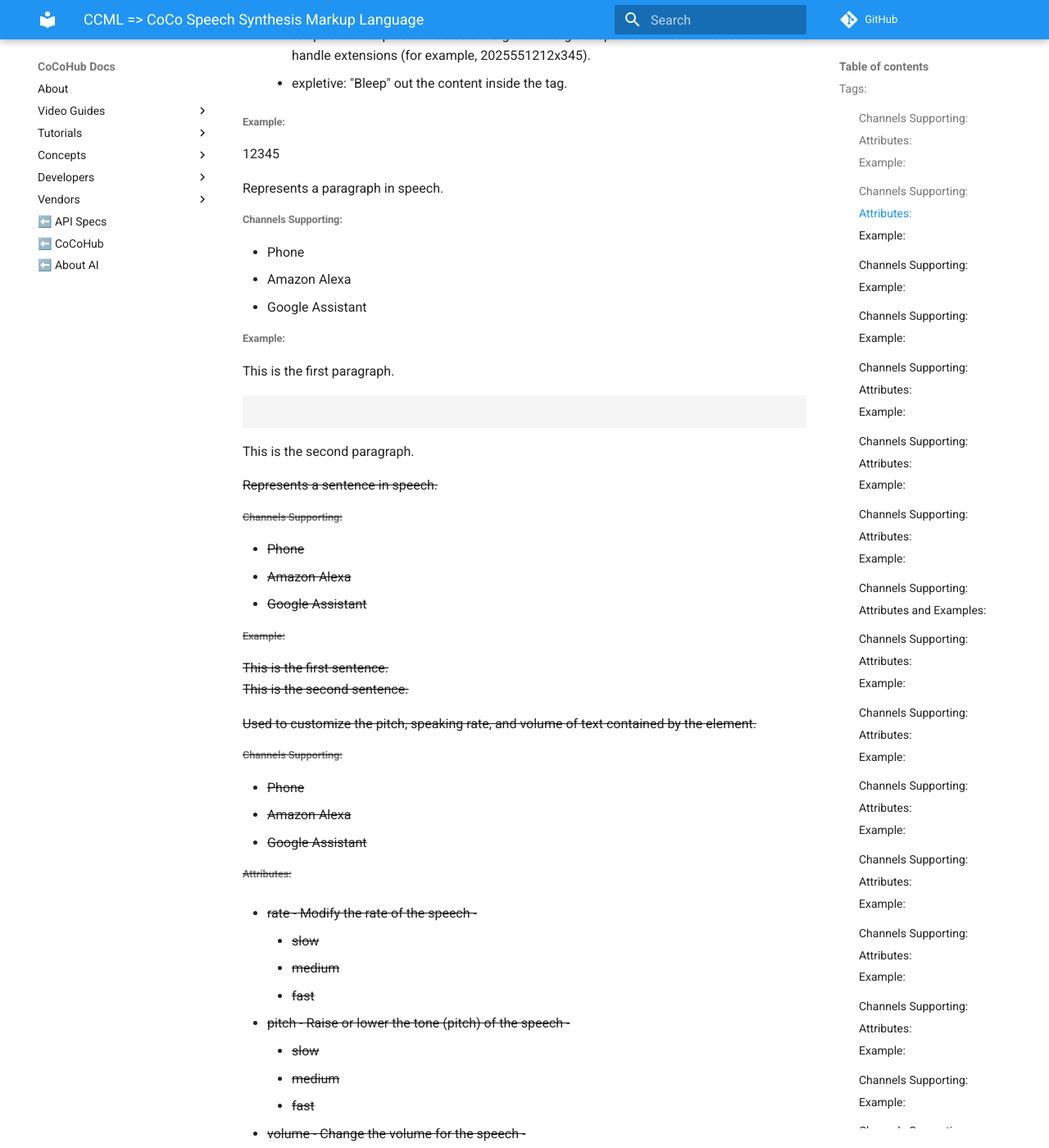
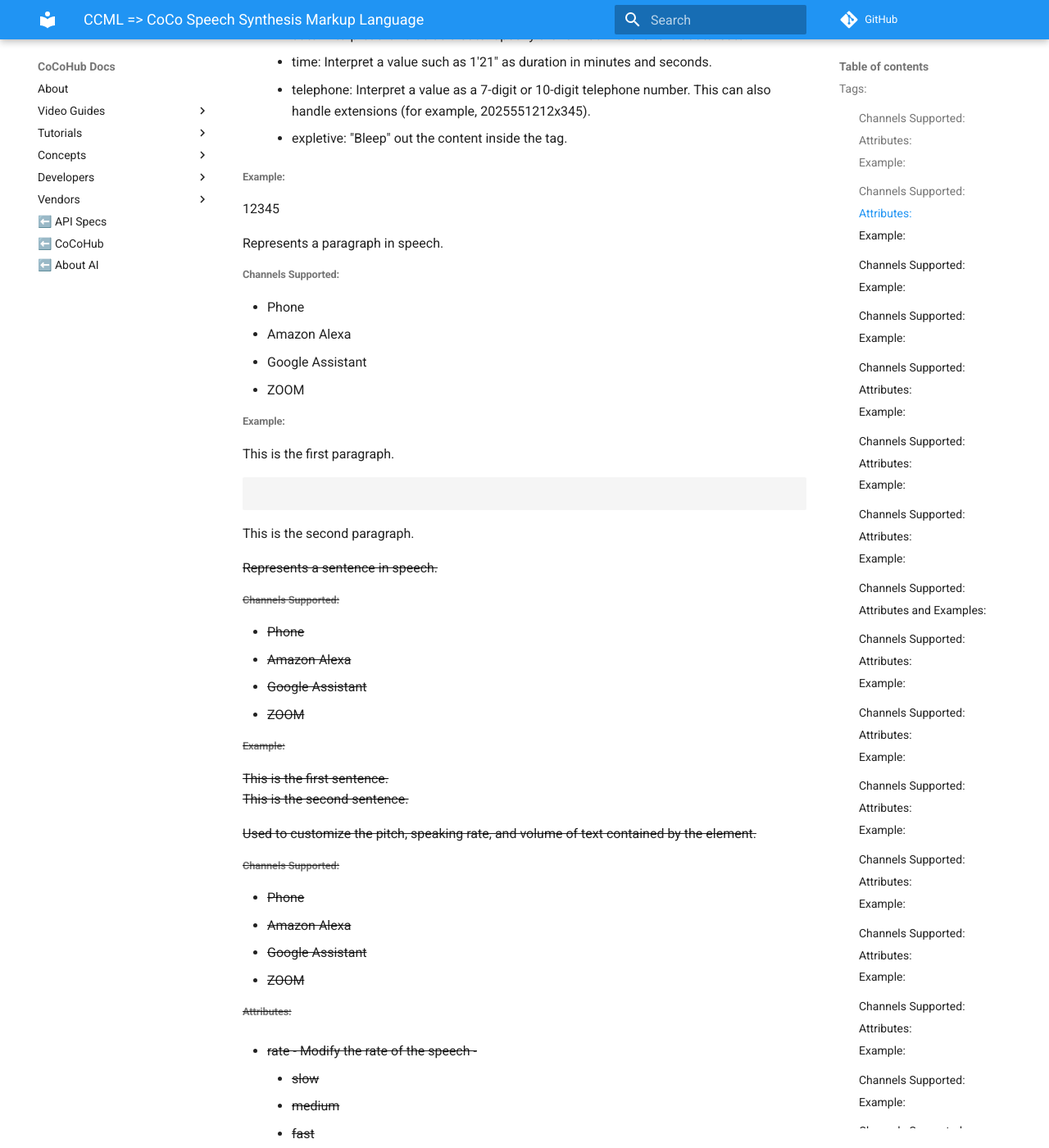
Before and after one commit to ConversationalComponents/docs, an MkDocs documentation site: the page built from docs/CCML.md, in a window 1280 px wide and 1400 px high, scrolled down 1471 px. Shown: the whole window at 82% size. Built offline with MkDocs 1.6.1 and Material for MkDocs 9.7.7, drawn with Linux system fonts in a browser that asks for light colours; comment, search, counter and statistics services are not loaded; some of the changed text lies outside the part shown.

Commit message:
CR fixes.

```diff
--- a/docs/CCML.md
+++ b/docs/CCML.md
@@ -7,10 +7,11 @@ A cross platform speech synthesis markup language.
 #### <break>
 Set pause at the conversation.
 
-###### Channels Supporting:
+###### Channels Supported:
 * Phone
 * Amazon Alexa
 * Google Assistant
+* ZOOM
 
 ###### Attributes:
 * strength -
@@ -29,10 +30,11 @@ Lakritz is tasty <break time="3s"/> Nooot!
 #### <say-as>
 The tag lets you indicate information about the type of text construct that is contained within the tag.
 
-###### Channels Supporting:
+###### Channels Supported:
 * Phone
 * Amazon Alexa
 * Google Assistant
+* ZOOM
 
 ###### Attributes:
 * interpret-as -
@@ -53,10 +55,11 @@ The tag lets you indicate information about the type of text construct that is c
 
 Represents a paragraph in speech.
 
-###### Channels Supporting:
+###### Channels Supported:
 * Phone
 * Amazon Alexa
 * Google Assistant
+* ZOOM
 
 ###### Example:
 <p>This is the first paragraph.</p>
@@ -66,10 +69,11 @@ Represents a paragraph in speech.
 #### <s>
 Represents a sentence in speech.
 
-###### Channels Supporting:
+###### Channels Supported:
 * Phone
 * Amazon Alexa
 * Google Assistant
+* ZOOM
 
 ###### Example:
 <s>This is the first sentence.</s>
@@ -79,10 +83,11 @@ Represents a sentence in speech.
 
 Used to customize the pitch, speaking rate, and volume of text contained by the element.
 
-###### Channels Supporting:
+###### Channels Supported:
 * Phone
 * Amazon Alexa
 * Google Assistant
+* ZOOM
 
 ###### Attributes:
 * rate - Modify the rate of the speech -
@@ -112,10 +117,11 @@ Used to customize the pitch, speaking rate, and volume of text contained by the
 
 Emphasis changes rate and volume of the speech. More emphasis is spoken louder and slower. Less emphasis is quieter and faster.
 
-###### Channels Supporting:
+###### Channels Supported:
 * Phone
 * Amazon Alexa
 * Google Assistant
+* ZOOM
 
 ###### Attributes:
 * level -
@@ -129,10 +135,11 @@ Hey you,  <emphasis level="strong">come here!</emphasis>
 #### <sub>
 Indicate that the text in the alias attribute value replaces the contained text for pronunciation.
 
-###### Channels Supporting:
+###### Channels Supported:
 * Phone
 * Amazon Alexa
 * Google Assistant
+* ZOOM
 
 ###### Attributes:
 * alias - The word or phrase to speak in place of the tagged text.
@@ -144,9 +151,10 @@ Indicate that the text in the alias attribute value replaces the contained text
 
 Provides a phonemic/phonetic pronunciation for the contained text. People may pronounce some words differently.
 
-###### Channels Supporting:
+###### Channels Supported:
 * Phone
 * Amazon Alexa
+* ZOOM
 
 ###### Attributes and Examples:
 [Amazon Alexa phoneme tag description](https://developer.amazon.com/en-US/docs/alexa/custom-skills/speech-synthesis-markup-language-ssml-reference.html#phoneme)
@@ -156,9 +164,10 @@ Provides a phonemic/phonetic pronunciation for the contained text. People may pr
 
 Use the voice tag to speak the text with the specified Amazon Polly voice.
 
-###### Channels Supporting:
+###### Channels Supported:
 * Phone
 * Amazon Alexa
+* ZOOM
 
 ###### Attributes:
 * name - Polly voice ID ([List of voice IDs](https://docs.aws.amazon.com/polly/latest/dg/voicelist.html))
@@ -170,9 +179,10 @@ Use the voice tag to speak the text with the specified Amazon Polly voice.
 
 Use language to specify the language model and rules to speak the tagged content as if it were written in the language specified by the xml:lang attribute.
 
-###### Channels Supporting:
+###### Channels Supported:
 * Phone
 * Amazon Alexa
+* ZOOM
 
 ###### Attributes:
 * xml:lang -
@@ -200,9 +210,10 @@ Use language to specify the language model and rules to speak the tagged content
 
 Similar to say-as, this tag customizes the pronunciation of words by specifying the word's part of speech.
 
-###### Channels Supporting:
+###### Channels Supported:
 * Phone
 * Amazon Alexa
+* ZOOM
 
 ###### Attributes:
 * role -
@@ -217,8 +228,9 @@ I really like to <part-of-speech role="amazon:VB">eat</part-of-speech> pizza.
 
 Applies different speaking styles to the speech. The styles are curated text-to-speech voices that use different variations of intonation, emphasis, pausing, and other techniques to match the speech to the content.
 
-###### Channels Supporting:
+###### Channels Supported:
 * Amazon Alexa
+* ZOOM
 
 ###### Attributes:
 * name -
@@ -236,8 +248,9 @@ Applies different speaking styles to the speech. The styles are curated text-to-
 
 Applies specific effects to the speech.
 
-###### Channels Supporting:
+###### Channels Supported:
 * Amazon Alexa
+* ZOOM
 
 ###### Attributes:
 * name -
@@ -250,8 +263,9 @@ Applies specific effects to the speech.
 
 The emotion tag causes Alexa to express emotion when speaking.
 
-###### Channels Supporting:
+###### Channels Supported:
 * Amazon Alexa
+* ZOOM
 
 ###### Attributes:
 * name - The name of the emotion to apply to the speech. -
@@ -271,9 +285,10 @@ The emotion tag causes Alexa to express emotion when speaking.
 #### <speak>
 This is the root element of an SSML document.
 
-###### Channels Supporting:
+###### Channels Supported:
 * Amazon Alexa
 * Google Assistant
+* ZOOM
 
 ###### Example:
 <speak>
@@ -284,9 +299,10 @@ This is the root element of an SSML document.
 #### <audio>
 The audio tag lets you provide the URL for an MP3 file that the service can play while rendering a response.
 
-###### Channels Supporting:
+###### Channels Supported:
 * Amazon Alexa
 * Google Assistant
+* ZOOM
 
 ###### Attributes:
 * src - A URI referring to the audio media source. Supported protocol is https.
@@ -298,7 +314,7 @@ The audio tag lets you provide the URL for an MP3 file that the service can play
 
 An empty element that places a marker into the text or tag sequence. It can be used to reference a specific location in the sequence or to insert a marker into an output stream for asynchronous notification.
 
-###### Channels Supporting:
+###### Channels Supported:
 * Google Assistant
 
 ###### Attributes:
@@ -311,7 +327,7 @@ Go from <mark name="here"/> here, to <mark name="there"/> there!
 
 Represents a media layer within a <parallel> or <sequential> element. The allowed content of a <media> element is an SSML <speak> or <audio> element. The following table describes the valid attributes for a <media> element.
 
-###### Channels Supporting:
+###### Channels Supported:
 * Google Assistant
 
 ###### Attributes:
@@ -332,7 +348,7 @@ Represents a media layer within a <parallel> or <sequential> element. The allowe
 #### <parallel>
 A parallel media container that allows you to play multiple media elements at once. The only allowed content is a set of one or more <parallel>, <sequential>, and <media> elements. The order of the <media> elements is not significant.
 
-###### Channels Supporting:
+###### Channels Supported:
 * Google Assistant
 
 ###### Example:
@@ -348,7 +364,7 @@ A parallel media container that allows you to play multiple media elements at on
 #### <sequential>
 A sequential media container that allows you to play media elements one after another. The only allowed content is a set of one or more <sequential>, <parallel>, and <media> elements. The order of the media elements is the order in which they are rendered.
 
-###### Channels Supporting:
+###### Channels Supported:
 * Google Assistant
 
 
```
